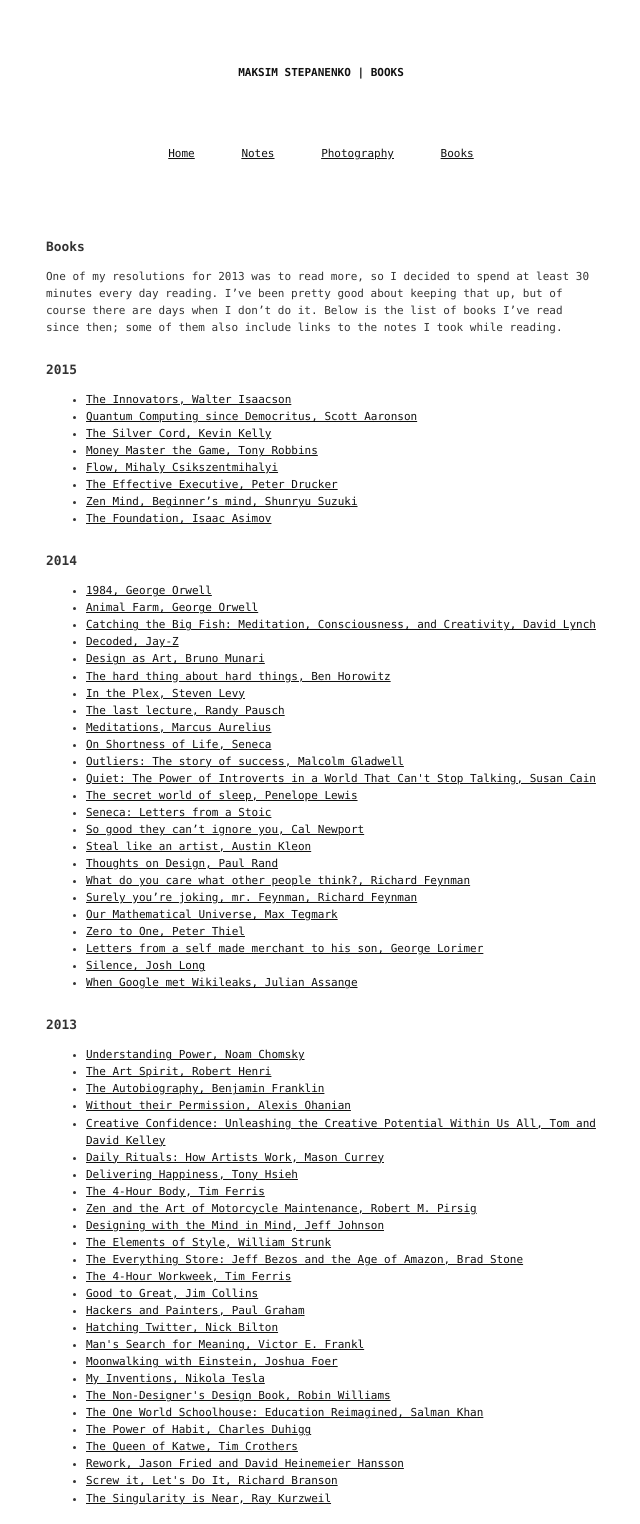
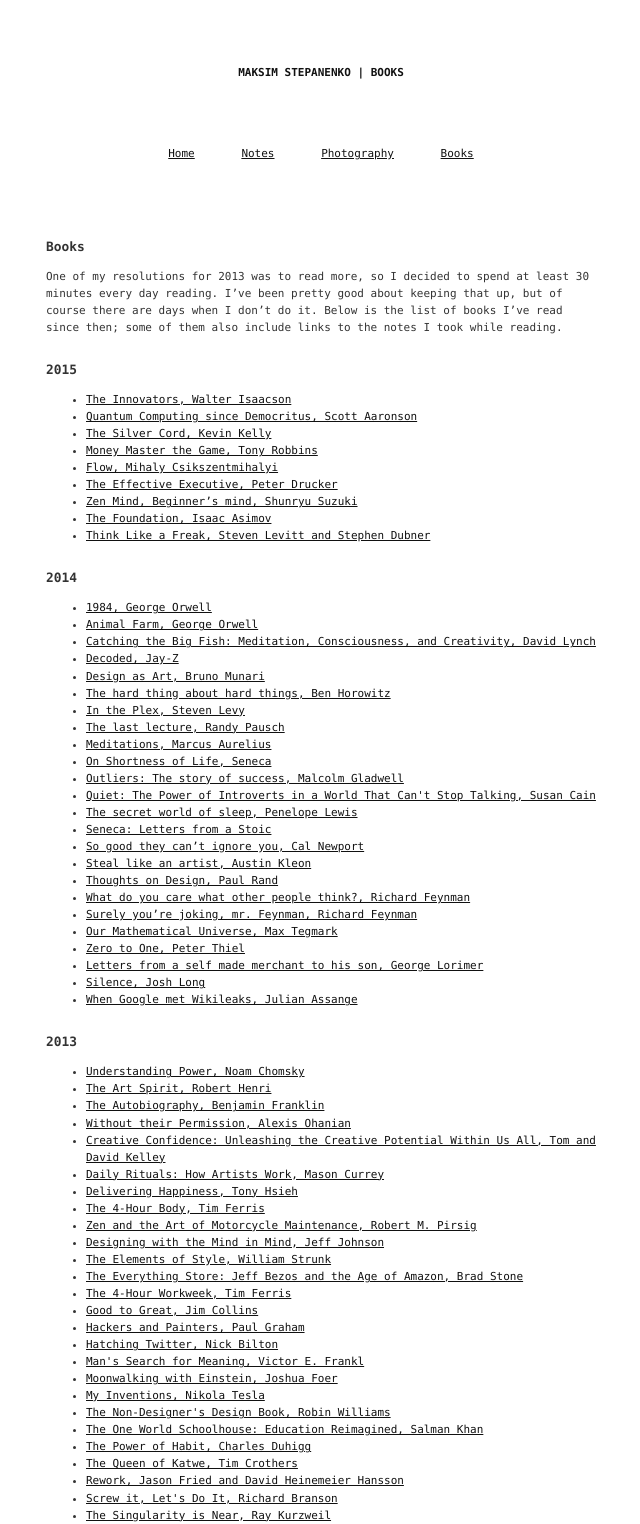
Before and after one commit to maksim-s/maksim-s.github.com, a Jekyll site: the page built from books/index.html, in a window 1280 px wide. Shown: the whole page, without its empty margins (319-959 px from the left). Built offline with Jekyll 4.4.1, drawn with Linux system fonts in a browser that asks for light colours.

Commit message:
+ think like a freak

```diff
--- a/books/index.html
+++ b/books/index.html
@@ -21,6 +21,7 @@
       <li><a href='http://www.amazon.com/Effective-Executive-Harperbusiness-Essentials-ebook/dp/B000FC11JW/?tag=maksistepa-20' target='_blank'>The Effective Executive, Peter Drucker</a></li>
       <li><a href='http://www.amazon.com/Zen-Mind-Beginners-Shunryu-Suzuki-ebook/dp/B00I8USOM0/?tag=maksistepa-20' target='_blank'>Zen Mind, Beginner’s mind, Shunryu Suzuki</a></li>
       <li><a href='http://www.amazon.com/Foundation-Isaac-Asimov-ebook/dp/B000FC1PWA/?tag=maksistepa-20' target='_blank'>The Foundation, Isaac Asimov</a></li>
+      <li><a href='http://www.amazon.com/Think-Like-Freak-Authors-Freakonomics-ebook/dp/B00BATINVS/?tag=maksistepa-20' target='_blank'>Think Like a Freak, Steven Levitt and Stephen Dubner</a></li>
     </ul>
   </div>
   <div class='section'>
```
